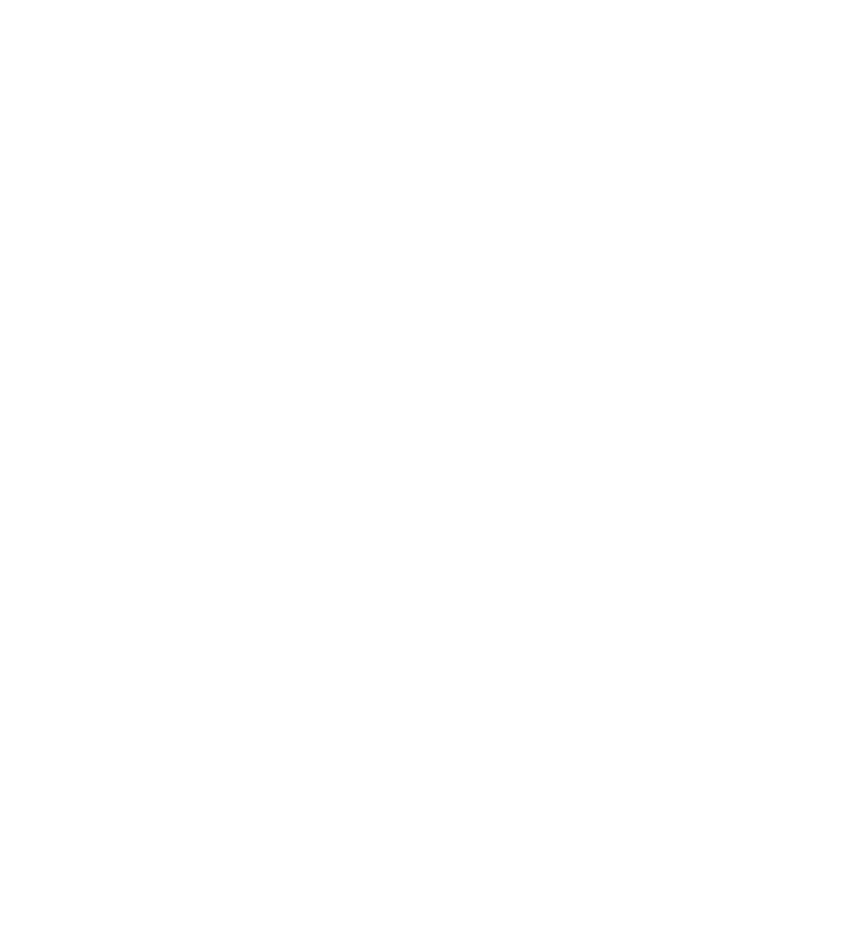
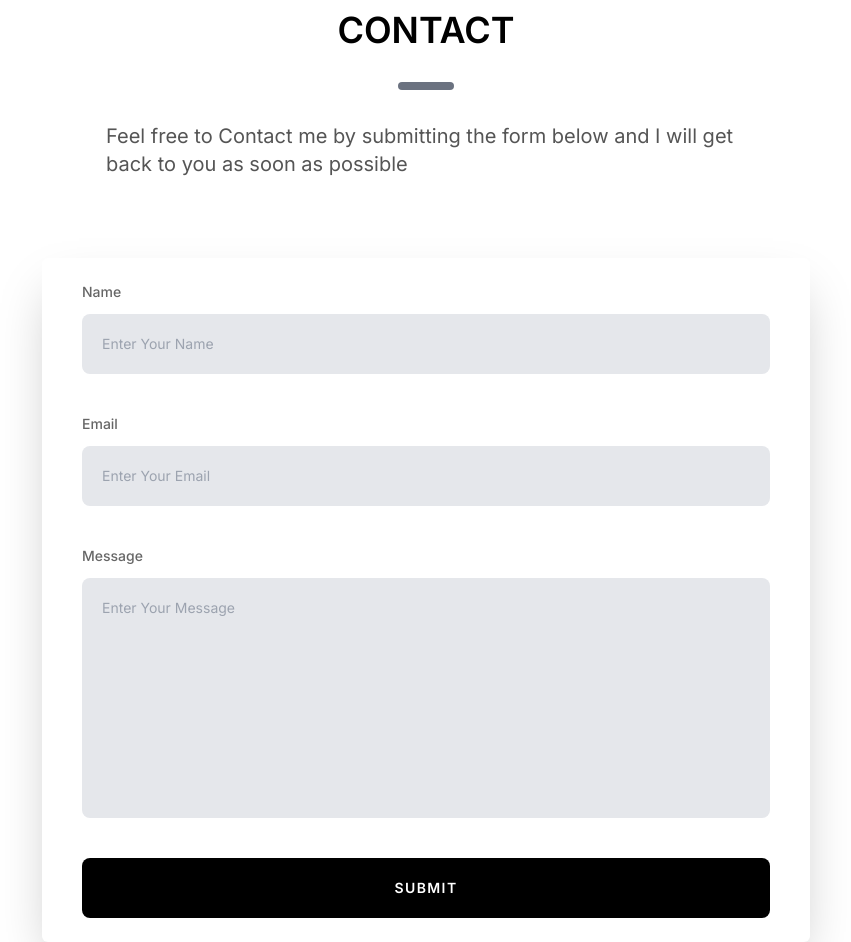
Before and after one commit to jasonkwm/personal-website, a Next.js app: page / in a window 1280 px wide. Shown: the part 3320-4262 px from the top of the page, without its empty margins (214-1065 px from the left). Before the commit the page ends 3250 px from the top, so only its background shows below. Built offline with nearby package versions, Linux system fonts and the light colour scheme.

Commit message:
feat: add contact section

```diff
--- /dev/null
+++ b/app/_components/ContactSection.tsx
@@ -0,0 +1,93 @@
+'use client';
+
+import React from 'react';
+
+const ContactSection = () => {
+	function handleSubmit(e: any): void {
+		e.preventDefault();
+		const data = new FormData(e.target as HTMLFormElement);
+		const action = e.target.action;
+		e.target.reset();
+		fetch(action, {
+			method: 'post',
+			body: data,
+		}).then(() => {
+			alert('Thank you for reaching out!');
+		});
+	}
+	return (
+		<section id="contact pb-10">
+			<div className="flex flex-col items-center py-14 md:py-20">
+				<h2 className="font-semibold text-3xl md:text-4xl">CONTACT</h2>
+				<div className="w-14 h-2 rounded-full bg-gray-500 my-8"></div>
+				<p className="font-large text-xl text-[#555] w-10/12 md:w-6/12">
+					Feel free to Contact me by submitting the form below and I will get back to you
+					as soon as possible
+				</p>
+			</div>
+			<form
+				className="max-w-3xl w-11/12 md:w-10/12 mx-auto p-6 md:px-10 bg-white rounded-md shadow-2xl"
+				onSubmit={handleSubmit}
+				action="https://script.google.com/macros/s/AKfycbzEdlI76OaQSIIkgI9Un_3BB_6ryXTzr8RUP55cjInAzSGVJO0f9S5dcaM_Yz3k9tcMlA/exec"
+				method="post"
+			>
+				<div className="form-input-div flex flex-col items-start mb-5 md:mb-10">
+					<label
+						className="font-medium text-sm md:text-l text-[#666] mb-3"
+						htmlFor="name"
+					>
+						Name
+					</label>
+					<input
+						className="w-full p-4 md:p-5 bg-gray-200 text-sm md:text-l rounded-lg outline-none"
+						required
+						placeholder="Enter Your Name"
+						name="name"
+						type="text"
+						id="name"
+					/>
+				</div>
+				<div className="form-input-div flex flex-col items-start mb-5 md:mb-10">
+					<label
+						className="font-medium text-sm md:text-l text-[#666] mb-3"
+						htmlFor="email"
+					>
+						Email
+					</label>
+					<input
+						className="w-full p-4 md:p-5 bg-gray-200 text-sm md:text-l rounded-lg outline-none"
+						required
+						placeholder="Enter Your Email"
+						type="email"
+						name="email"
+						id="email"
+					/>
+				</div>
+				<div className="form-input-div flex flex-col items-start mb-10">
+					<label
+						className="font-medium text-sm md:text-l text-[#666] mb-3"
+						htmlFor="message"
+					>
+						Message
+					</label>
+					<textarea
+						className="w-full p-4 md:p-5 bg-gray-200 text-sm md:text-l rounded-lg resize-none outline-none"
+						placeholder="Enter Your Message"
+						required
+						name="message"
+						id="message"
+						cols={30}
+						rows={10}
+					></textarea>
+				</div>
+				<input
+					className="block md:px-16 md:py-5 py-3 bg-black text-white w-full rounded-lg ml-auto text-sm font-semibold tracking-widest hover:animate-expandButton transition-all duration-300"
+					type="submit"
+					value="SUBMIT"
+				/>
+			</form>
+		</section>
+	);
+};
+
+export default ContactSection;
--- a/app/page.tsx
+++ b/app/page.tsx
@@ -1,11 +1,13 @@
 import Image from 'next/image';
 import HeroSection from './_components/HeroSection';
 import ProjectSection from './_components/ProjectSection';
+import ContactSection from './_components/ContactSection';
 export default function Home() {
 	return (
 		<main>
 			<HeroSection />
 			<ProjectSection />
+			<ContactSection />
 		</main>
 	);
 }
```
